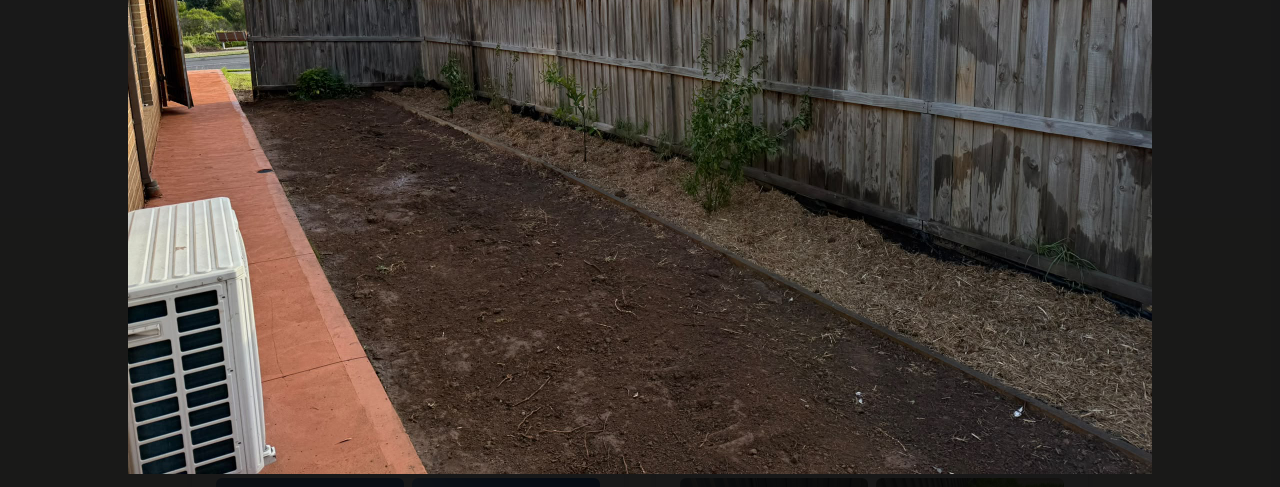
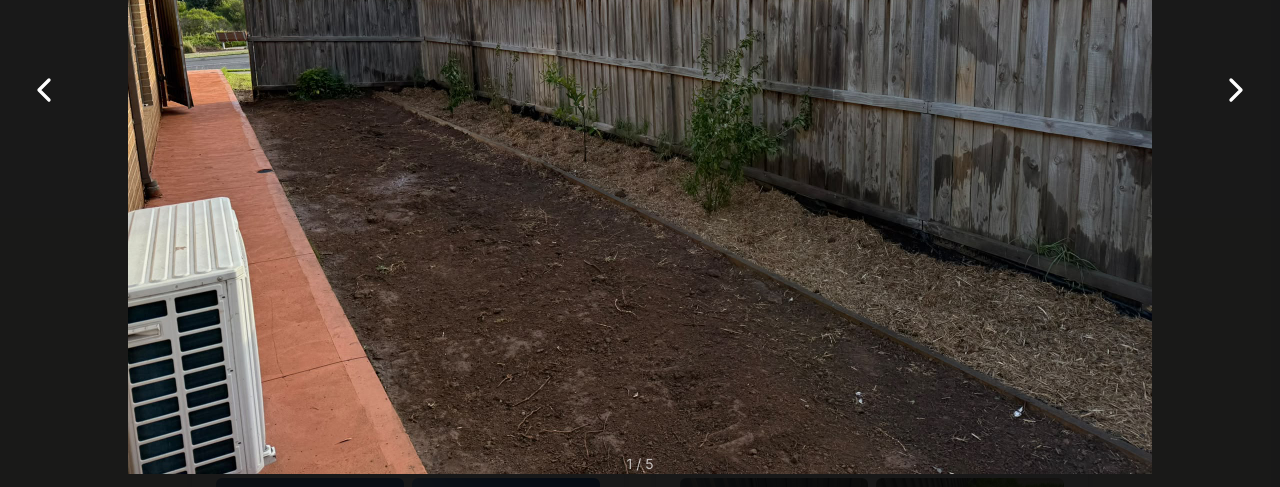
Before and after one commit to Philadelphia-Church/mission-to-vision, a React (Vite) app: page /services in a window 1280 px wide. Both pictures are taken after a click on the picture 224 px from the left and 1932 px from the top of the page. Shown: the part 1842-2329 px from the top of the page. Built offline with nearby package versions, Linux system fonts and the light colour scheme.

Commit message:
Turn lightbox into a slideshow with prev/next navigation

```diff
--- a/src/pages/Services.tsx
+++ b/src/pages/Services.tsx
@@ -1,6 +1,6 @@
-import { useState } from 'react'
+import { useEffect, useState } from 'react'
 import { Link } from 'react-router-dom'
-import { Trees, Mountain, Droplets, Home, X } from 'lucide-react'
+import { Trees, Mountain, Droplets, Home, X, ChevronLeft, ChevronRight } from 'lucide-react'
 
 const quickServices = [
   'Residential Land Clearing',
@@ -126,6 +126,11 @@ const landscapingPhotos = [
   '/images/services/landscaping-leveling-5.jpg',
 ]
 
+const beforeAfterPhotos = beforeAfterSets.flatMap((set) => [
+  ...(set.beforeIsVideo ? [] : [set.before]),
+  ...(set.afterIsVideo ? [] : [set.after]),
+])
+
 const landClearingCoverage = [
   'Tree clearing services and bulk vegetation removal',
   'Scrub removal, brush and undergrowth removal',
@@ -136,7 +141,35 @@ const landClearingCoverage = [
 ]
 
 export default function Services() {
-  const [lightboxSrc, setLightboxSrc] = useState<string | null>(null)
+  const [lightbox, setLightbox] = useState<{ images: string[]; index: number } | null>(null)
+
+  const openLightbox = (images: string[], src: string) => {
+    const index = images.indexOf(src)
+    setLightbox({ images, index: index === -1 ? 0 : index })
+  }
+
+  const showNext = () =>
+    setLightbox((current) =>
+      current ? { ...current, index: (current.index + 1) % current.images.length } : current
+    )
+
+  const showPrev = () =>
+    setLightbox((current) =>
+      current
+        ? { ...current, index: (current.index - 1 + current.images.length) % current.images.length }
+        : current
+    )
+
+  useEffect(() => {
+    if (!lightbox) return
+    const handleKey = (e: KeyboardEvent) => {
+      if (e.key === 'Escape') setLightbox(null)
+      if (e.key === 'ArrowRight') showNext()
+      if (e.key === 'ArrowLeft') showPrev()
+    }
+    window.addEventListener('keydown', handleKey)
+    return () => window.removeEventListener('keydown', handleKey)
+  }, [lightbox])
 
   return (
     <div>
@@ -215,7 +248,7 @@ export default function Services() {
                 key={src}
                 src={src}
                 alt={`Landscaping levelling ${i + 1}`}
-                onClick={() => setLightboxSrc(src)}
+                onClick={() => openLightbox(landscapingPhotos, src)}
                 className="w-full h-32 object-cover rounded-md cursor-pointer hover:opacity-90 transition-opacity"
               />
             ))}
@@ -240,7 +273,7 @@ export default function Services() {
                     <img
                       src={set.before}
                       alt={`${set.title} before`}
-                      onClick={() => setLightboxSrc(set.before)}
+                      onClick={() => openLightbox(beforeAfterPhotos, set.before)}
                       className="w-full h-40 object-cover rounded-md cursor-pointer hover:opacity-90 transition-opacity"
                     />
                   )}
@@ -253,7 +286,7 @@ export default function Services() {
                     <img
                       src={set.after}
                       alt={`${set.title} after`}
-                      onClick={() => setLightboxSrc(set.after)}
+                      onClick={() => openLightbox(beforeAfterPhotos, set.after)}
                       className="w-full h-40 object-cover rounded-md cursor-pointer hover:opacity-90 transition-opacity"
                     />
                   )}
@@ -294,24 +327,57 @@ export default function Services() {
         </div>
       </section>
 
-      {lightboxSrc && (
+      {lightbox && (
         <div
           className="fixed inset-0 z-[100] bg-black/90 flex items-center justify-center p-4"
-          onClick={() => setLightboxSrc(null)}
+          onClick={() => setLightbox(null)}
         >
           <button
             className="absolute top-4 right-4 text-white hover:text-gray-300"
-            onClick={() => setLightboxSrc(null)}
+            onClick={() => setLightbox(null)}
             aria-label="Close"
           >
             <X size={32} />
           </button>
+
+          {lightbox.images.length > 1 && (
+            <button
+              className="absolute left-2 md:left-6 text-white hover:text-gray-300"
+              onClick={(e) => {
+                e.stopPropagation()
+                showPrev()
+              }}
+              aria-label="Previous photo"
+            >
+              <ChevronLeft size={40} />
+            </button>
+          )}
+
           <img
-            src={lightboxSrc}
+            src={lightbox.images[lightbox.index]}
             alt="Full size view"
             className="max-w-full max-h-full object-contain"
             onClick={(e) => e.stopPropagation()}
           />
+
+          {lightbox.images.length > 1 && (
+            <button
+              className="absolute right-2 md:right-6 text-white hover:text-gray-300"
+              onClick={(e) => {
+                e.stopPropagation()
+                showNext()
+              }}
+              aria-label="Next photo"
+            >
+              <ChevronRight size={40} />
+            </button>
+          )}
+
+          {lightbox.images.length > 1 && (
+            <p className="absolute bottom-4 text-white/70 text-sm">
+              {lightbox.index + 1} / {lightbox.images.length}
+            </p>
+          )}
         </div>
       )}
     </div>
```
